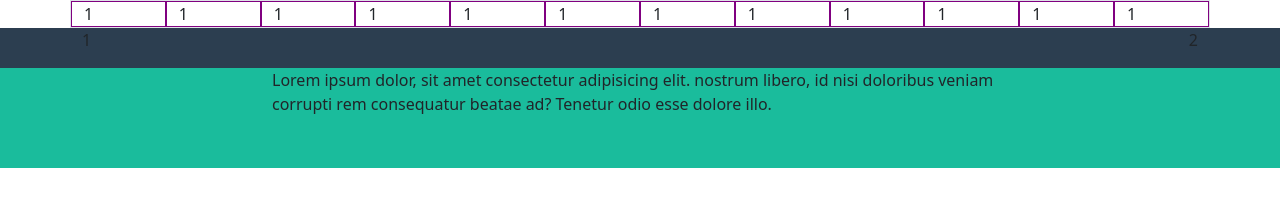
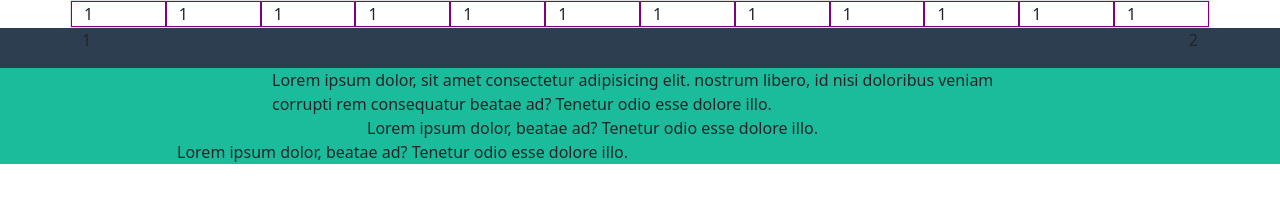
Before and after one commit to Michelazani/html-css-bootstrap-freelancer, a plain HTML site: page index.html in a window 1280 px wide. Drawn offline with nearby package versions, Linux system fonts and the light colour scheme.

Commit message:
struttura jumbo row centrate

```diff
--- a/index.html
+++ b/index.html
@@ -50,6 +50,12 @@
                         <div class="row d-flex justify-content-center">
                             <div class="col-8">Lorem ipsum dolor, sit amet consectetur adipisicing elit. nostrum libero, id nisi doloribus veniam corrupti rem consequatur beatae ad? Tenetur odio esse dolore illo.</div>
                         </div>
+                        <div class="row d-flex justify-content-center">
+                            <div class="col-6">Lorem ipsum dolor,  beatae ad? Tenetur odio esse dolore illo.</div>
+                        </div>
+                        <div class="row d-flex justify-content-center">
+                            <div class="col-10">Lorem ipsum dolor,  beatae ad? Tenetur odio esse dolore illo.</div>
+                        </div>
                     </div>
 
             </section>
--- a/style/style.css
+++ b/style/style.css
@@ -3,7 +3,6 @@
 }
 
 .jumbo{
-    height: 100px;
     background-color: rgb(26, 188, 156);
 }
 
```
